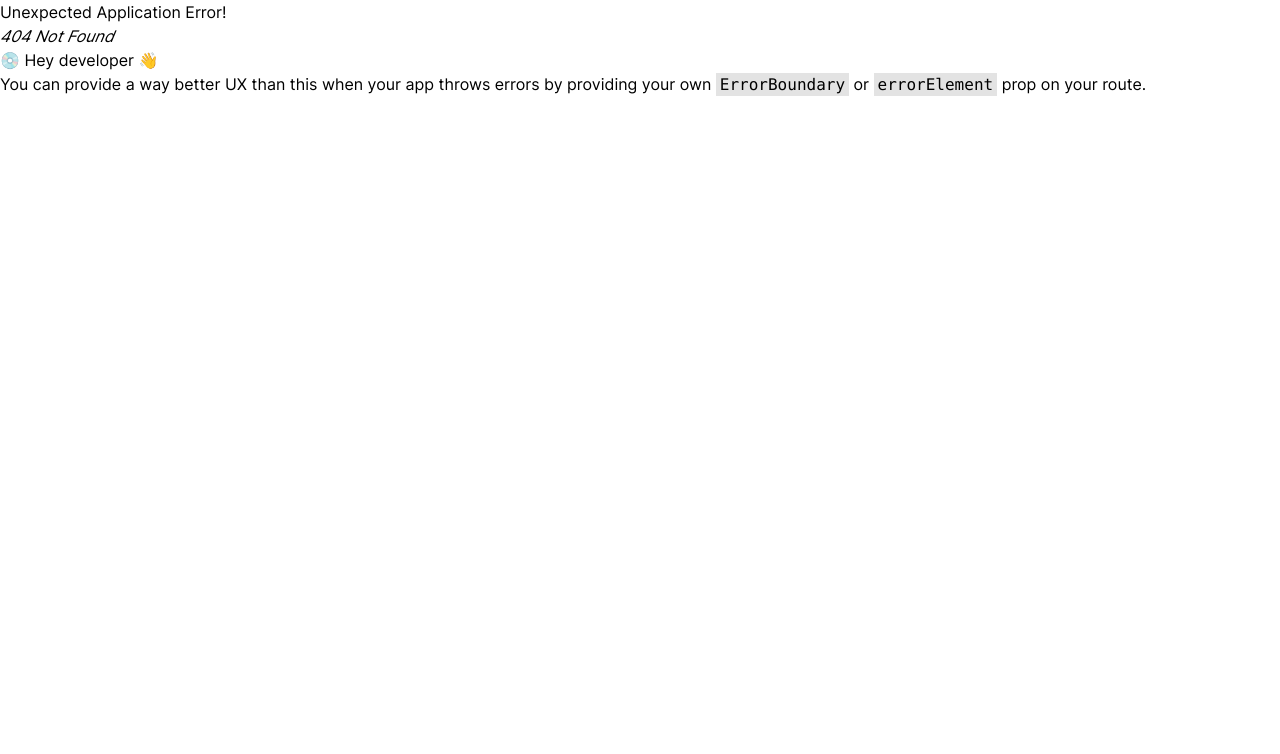
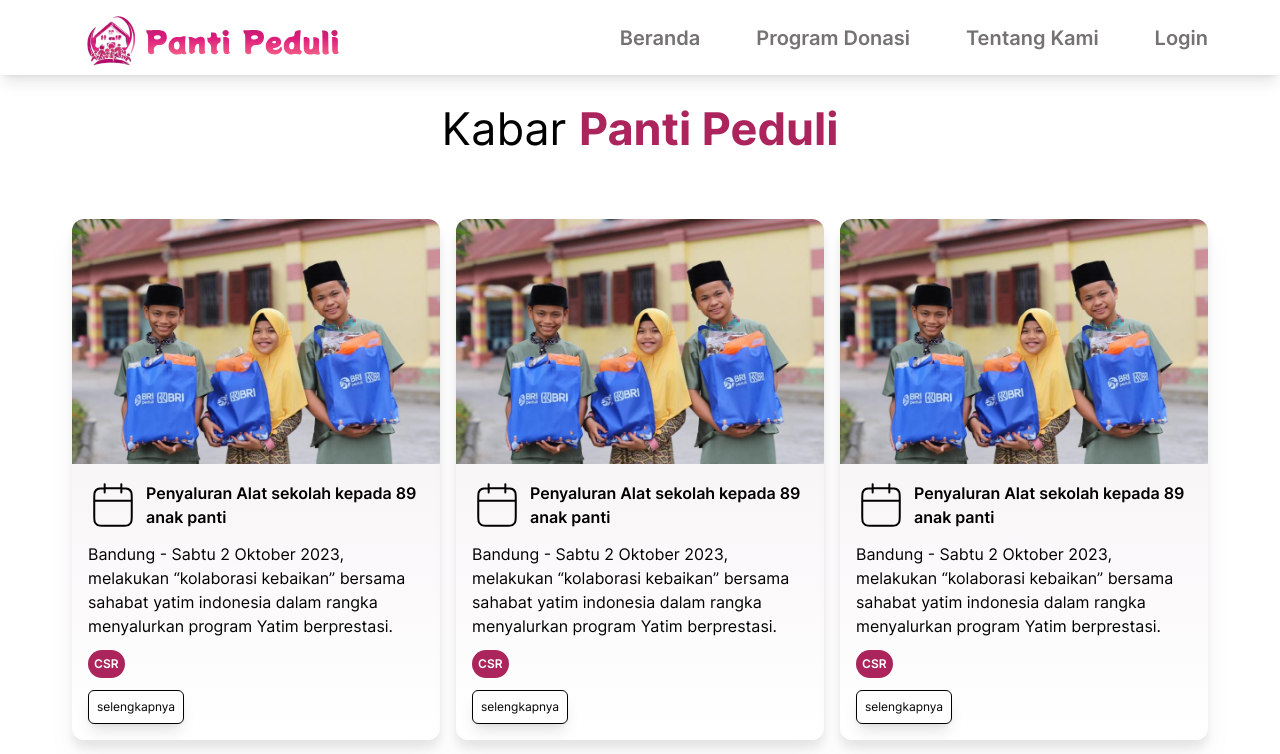
Before and after one commit to baicorp/peduli-panti, a React (Vite) app in the folder frontend/: page /kabar-panti in a window 1280 px wide. Before the commit this address had no page. Shown: the top 754 px of the page. Built offline with nearby package versions, Linux system fonts and the light colour scheme.

Commit message:
add Kabar Panti page

```diff
--- a/frontend/src/App.jsx
+++ b/frontend/src/App.jsx
@@ -5,7 +5,13 @@ import {
   createRoutesFromElements,
 } from "react-router-dom";
 
-import { Beranda, ProgramDonasi, TentangKami, Login } from "./pages";
+import {
+  Beranda,
+  ProgramDonasi,
+  TentangKami,
+  Login,
+  KabarPanti,
+} from "./pages";
 import { RootLayout } from "./routes";
 
 const router = createBrowserRouter(
@@ -15,6 +21,7 @@ const router = createBrowserRouter(
         <Route path="/" element={<Beranda />} index />
         <Route path="program-donasi" element={<ProgramDonasi />} />
         <Route path="tentang-kami" element={<TentangKami />} />
+        <Route path="kabar-panti" element={<KabarPanti />} />
       </Route>
       <Route path="login" element={<Login />} />
     </Route>
--- /dev/null
+++ b/frontend/src/components/CardKabarPanti.jsx
@@ -0,0 +1,38 @@
+import React from "react";
+import bantuan from "../../assets/Images/bantuan.jpeg";
+import calendar from "../../assets/Icons/calendar.svg";
+import { Link } from "react-router-dom";
+
+export default function CardKabarPanti({ judul, deskripsi, tag, link }) {
+  return (
+    <div className="max-w-xs drop-shadow-xl rounded-xl overflow-hidden bg-gradient-to-b from-gradient-pink to-white">
+      <img src={bantuan} alt="" />
+      <div className=" space-y-3 p-4">
+        <div className="flex items-center gap-2">
+          <img src={calendar} alt="" />
+          <p className="font-semibold">{judul}</p>
+        </div>
+        <p>{deskripsi}</p>
+        <div className="flex gap-3 flex-wrap">
+          {tag.map((data) => {
+            return (
+              <button
+                key={crypto.randomUUID()}
+                className="font-semibold text-xs text-white bg-pink p-[6px] rounded-full"
+              >
+                {data}
+              </button>
+            );
+          })}
+        </div>
+
+        <Link
+          to={link}
+          className="block shadow-lg text-xs p-2 rounded-md border-[1.5px] border-black"
+        >
+          selengkapnya
+        </Link>
+      </div>
+    </div>
+  );
+}
--- /dev/null
+++ b/frontend/src/pages/Kabar Panti/KabarPanti.jsx
@@ -0,0 +1,47 @@
+import React from "react";
+import { baseStyle } from "../../assets/styles";
+import bantuan from "../../assets/Images/bantuan.jpeg";
+import calendar from "../../assets/Icons/calendar.svg";
+
+export default function KabarPanti() {
+  return (
+    <>
+      <section className={baseStyle}>
+        <h1 className="text-[45px] text-center">
+          Kabar <span className="font-bold text-pink ">Panti Peduli</span>
+        </h1>
+      </section>
+      <section className={`${baseStyle} mt-14 mb-10 grid grid-cols-3 gap-4`}>
+        {[1, 2, 3, 4, 5, 6, 7, 8, 9, 12, 13, 14].map(() => {
+          return (
+            <div
+              key={crypto.randomUUID()}
+              className="max-w-[390px] drop-shadow-xl rounded-xl overflow-hidden bg-gradient-to-b from-gradient-pink to-white"
+            >
+              <img src={bantuan} alt="" />
+              <div className=" space-y-3 p-4">
+                <div className="flex items-center gap-2">
+                  <img src={calendar} alt="" />
+                  <p className="font-semibold">
+                    Penyaluran Alat sekolah kepada 89 anak panti
+                  </p>
+                </div>
+                <p>
+                  Bandung - Sabtu 2 Oktober 2023, melakukan “kolaborasi
+                  kebaikan” bersama sahabat yatim indonesia dalam rangka
+                  menyalurkan program Yatim berprestasi.
+                </p>
+                <button className="font-semibold text-xs text-white bg-pink p-[6px] rounded-full">
+                  CSR
+                </button>
+                <button className="block shadow-lg text-xs p-2 rounded-md border-[1.5px] border-black">
+                  selengkapnya
+                </button>
+              </div>
+            </div>
+          );
+        })}
+      </section>
+    </>
+  );
+}
--- a/frontend/src/pages/index.js
+++ b/frontend/src/pages/index.js
@@ -1,6 +1,7 @@
 import Beranda from "./Beranda/Beranda";
 import ProgramDonasi from "./Program Donasi/ProgramDonasi";
 import TentangKami from "./Tentang Kami/TentangKami";
+import KabarPanti from "./Kabar Panti/KabarPanti";
 import Login from "./Login/Login";
 
-export { Beranda, ProgramDonasi, TentangKami, Login };
+export { Beranda, ProgramDonasi, TentangKami, KabarPanti, Login };
```
Also changed, not shown: frontend/src/assets/Icons/calendar.svg (added), frontend/src/assets/Images/bantuan.jpeg (added).
